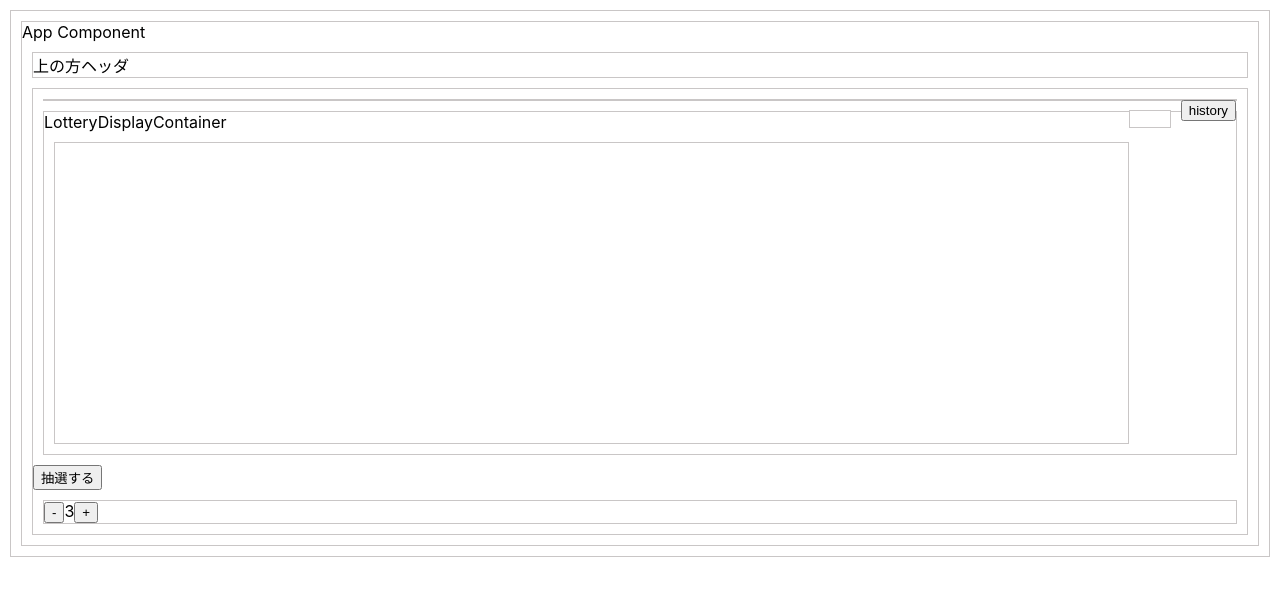
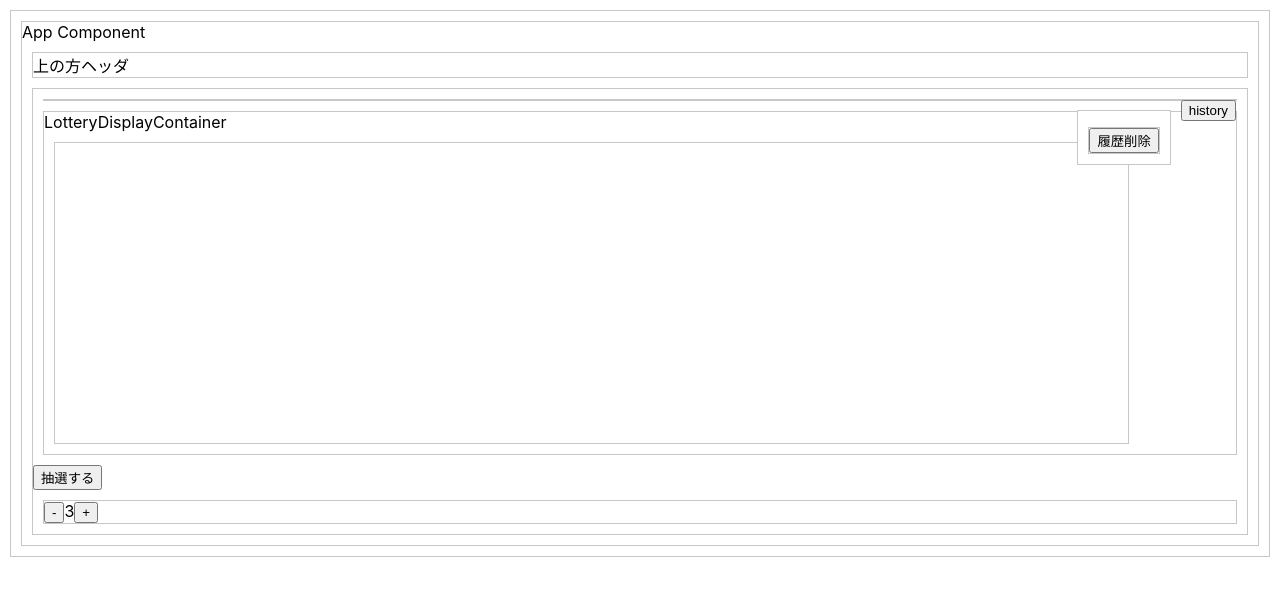
Before and after one commit to ymdsy/lottery_app, a React (Create React App) app: page / in a window 1280 px wide. Both pictures are taken after a click on the button "history". Shown: the top 596 px of the page. Built offline with nearby package versions, Linux system fonts and the light colour scheme.

Commit message:
履歴削除ボタンの追加

```diff
--- a/src/lotteryPanel/history/historyContainer.js
+++ b/src/lotteryPanel/history/historyContainer.js
@@ -19,6 +19,7 @@ export class HistoryContainer extends React.Component {
   render() {
     return (
       <History
+        deleteHistory={() => this.props.deleteHistory()}
         wonLots={this.props.wonLots}
         switchHistory={this.switchHistory}
         isOpen={this.state.isOpen}
--- /dev/null
+++ b/src/lotteryPanel/history/historyDeleteContainer.js
@@ -0,0 +1,16 @@
+import React from "react";
+import { HistoryDelete } from "./historyDeletePresenter.js";
+
+export class HistoryDeleteContainer extends React.Component {
+  //   constructor(props) {
+  // super(props);
+  // this.state = {
+  //   isOpen: false
+  // };
+  // this.switchHistory = this.switchHistory.bind(this);
+  //   }
+
+  render() {
+    return <HistoryDelete deleteHistory={() => this.props.deleteHistory()} />;
+  }
+}
--- /dev/null
+++ b/src/lotteryPanel/history/historyDeletePresenter.js
@@ -0,0 +1,9 @@
+import React from "react";
+
+export function HistoryDelete(props) {
+  return (
+    <div>
+      <button onClick={() => props.deleteHistory()}>履歴削除</button>
+    </div>
+  );
+}
--- a/src/lotteryPanel/history/historyPresenter.js
+++ b/src/lotteryPanel/history/historyPresenter.js
@@ -1,5 +1,6 @@
 import React from "react";
 import "./historyPresenter.css";
+import { HistoryDeleteContainer } from "./historyDeleteContainer.js";
 
 export function History(props) {
   return (
@@ -10,9 +11,10 @@ export function History(props) {
       <div className={props.isOpen ? "history history__active" : "history"}>
         <ul>
           {props.wonLots.map(lot => (
-            <li>{lot}</li>
+            <li key={lot.toString()}>{lot}</li>
           ))}
         </ul>
+        <HistoryDeleteContainer deleteHistory={() => props.deleteHistory()} />
       </div>
     </div>
   );
--- a/src/lotteryPanel/lotteryContainer.js
+++ b/src/lotteryPanel/lotteryContainer.js
@@ -68,10 +68,21 @@ export class LotteryContainer extends React.Component {
     });
   };
 
+  deleteHistory() {
+    this.setState({
+      targetLots: this.props.lots,
+      latestWonLots: [],
+      wonLots: []
+    });
+  }
+
   render() {
     return (
       <div>
-        <HistoryContainer wonLots={this.state.wonLots} />
+        <HistoryContainer
+          wonLots={this.state.wonLots}
+          deleteHistory={() => this.deleteHistory()}
+        />
         <LotteryDisplayContainer wonLots={this.state.latestWonLots} />
         <LotteryButtonContainer
           drawLots={() => this.drawLots()}
```
